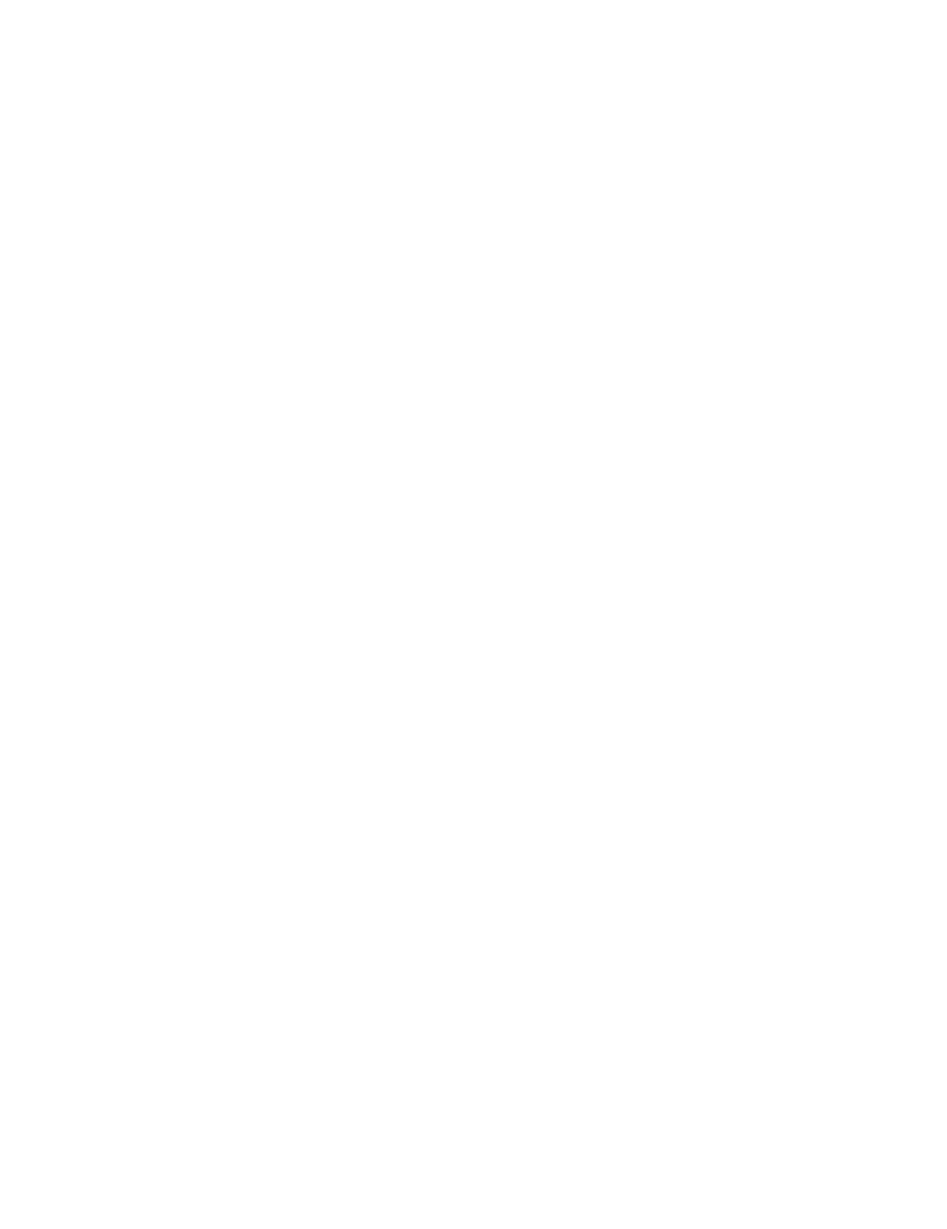
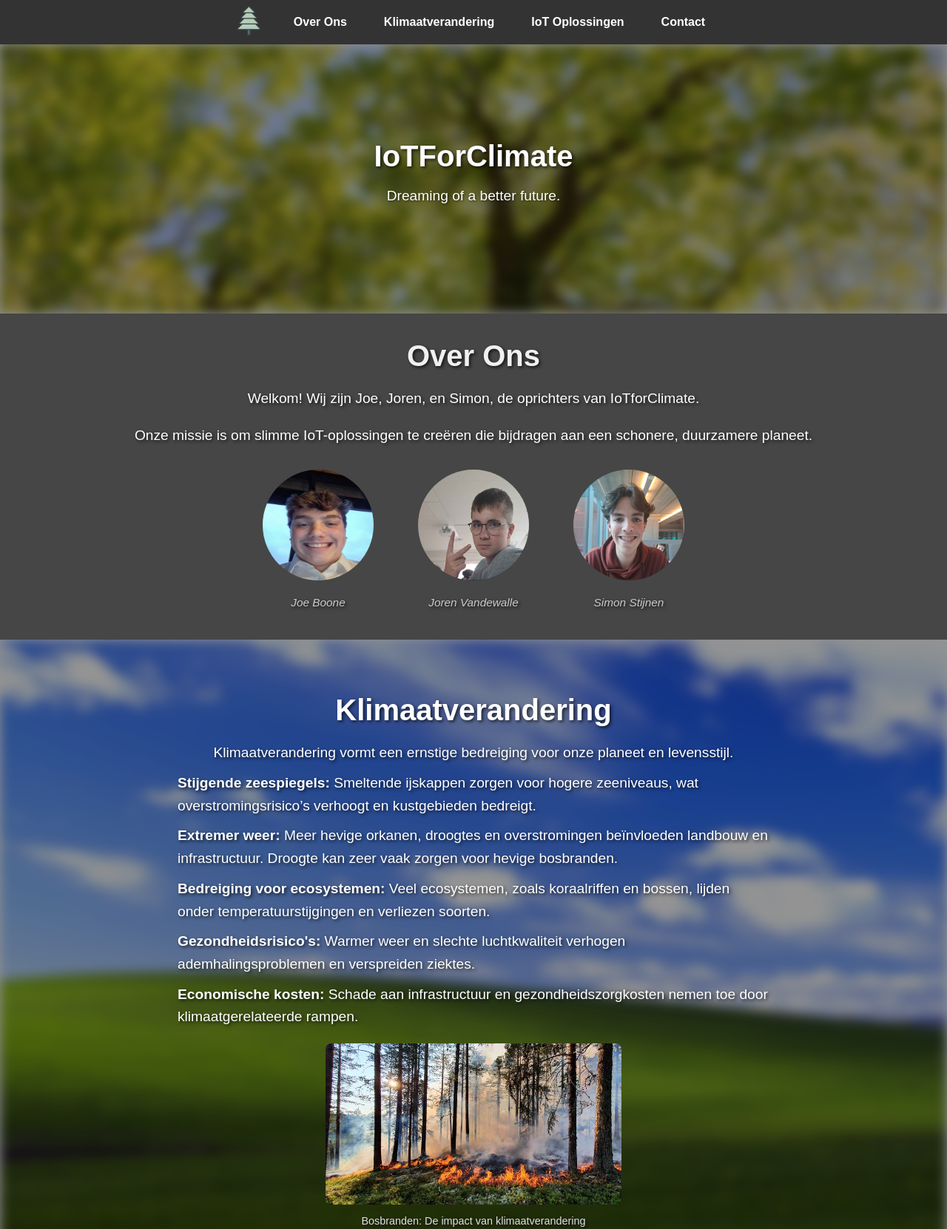
Before and after one commit to vives-brugge-web-essentials-2024-2025/project-1-BanaantjeJowie, a plain HTML site: page index.html in a window 1280 px wide. Shown: the top 1662 px of the page at 74% size. Before the commit the page ends 800 px from the top, so only its background shows below. Drawn offline with Linux system fonts and the light colour scheme.

Commit message:
working on page

```diff
--- a/index.html
+++ b/index.html
@@ -1,13 +1,117 @@
 <!DOCTYPE html>
-<html lang="en">
+<html lang="nl">
 <head>
     <meta charset="UTF-8">
     <meta name="viewport" content="width=device-width, initial-scale=1.0">
-    <title>Document</title>
+    <title>IoTForClimate</title>
+    <link rel="stylesheet" href="./resources/styles/style.css">
 </head>
 <body>
-    <div class="bodydiv">
+    <div>
+        <nav>
+            <ul>
+                <li><div class="logo"><img src="./resources/images/tree-evergreen-svgrepo-com.svg" alt=""></div></li>
+                <li><a href="#over-ons">Over Ons</a></li>
+                <li><a href="#klimaatverandering">Klimaatverandering</a></li>
+                <li><a href="#iot">IoT Oplossingen</a></li>
+                <li><a href="#contact">Contact</a></li>
+            </ul>
+        </nav>
+    </div>
+    <div class="jumbotron">
+        <div class="jumbotron-bg"></div>
+        <div class="jumbotron-overlay"></div>
+        <h1 class="jumbotron-title">IoTForClimate</h1>
+        <p class="jumbotron-subtitle">Dreaming of a better future.</p>
+    </div>
+    <section id="over-ons">
+        <div class="container">
+            <h2>Over Ons</h2>
+            <p>Welkom! Wij zijn Joe, Joren, en Simon, de oprichters van IoTforClimate.</p>
+            <p>Onze missie is om slimme IoT-oplossingen te creëren die bijdragen aan een schonere, duurzamere planeet.</p>
+            <div class="founders">
+                <div class="founder">
+                    <img src="./resources/images/Joe.jpg" alt="Afbeelding Oprichter 1">
+                    <p><em>Joe Boone</em></p>
+                </div>
+                <div class="founder">
+                    <img src="./resources/images/Joren.jpg" alt="Afbeelding Oprichter 2">
+                    <p><em>Joren Vandewalle</em></p>
+                </div>
+                <div class="founder">
+                    <img src="./resources/images/Saimon.jpg" alt="Afbeelding Oprichter 3">
+                    <p><em>Simon Stijnen</em></p>
+                </div>
+            </div>
+        </div>
+    </section>
+    <section id="klimaatverandering">
+        <div class="container">
+            <h2>Klimaatverandering</h2>
+            <p>Klimaatverandering vormt een ernstige bedreiging voor onze planeet en levensstijl.</p>
+            <ul>
+                <li><strong>Stijgende zeespiegels:</strong> Smeltende ijskappen zorgen voor hogere zeeniveaus, wat overstromingsrisico’s verhoogt en kustgebieden bedreigt.</li>
+                <li><strong>Extremer weer:</strong> Meer hevige orkanen, droogtes en overstromingen beïnvloeden landbouw en infrastructuur. Droogte kan zeer vaak zorgen voor hevige bosbranden.</li>
+                <li><strong>Bedreiging voor ecosystemen:</strong> Veel ecosystemen, zoals koraalriffen en bossen, lijden onder temperatuurstijgingen en verliezen soorten.</li>
+                <li><strong>Gezondheidsrisico's:</strong> Warmer weer en slechte luchtkwaliteit verhogen ademhalingsproblemen en verspreiden ziektes.</li>
+                <li><strong>Economische kosten:</strong> Schade aan infrastructuur en gezondheidszorgkosten nemen toe door klimaatgerelateerde rampen.</li>
+            </ul>
+            <figure>
+                <img src="/resources/images/burning forest.jpg" alt="Afbeelding klimaatverandering">
+                <figcaption>Bosbranden: De impact van klimaatverandering</figcaption>
+            </figure>
+        </div>
+    </section>
+    <section id="iot">
+        <div class="container">
+            <h2>IoT Oplossingen</h2>
+            <p>Met IoT kunnen we klimaatverandering aanpakken door innovatieve technologieën te gebruiken.</p>
+            <p>Voorbeelden zijn:</p>
+            <ul>
+                <li class="iot-item left">
+                    <div class="image-container">
+                        <img src="/resources/images/thermostaat.png" alt="Slimme thermostaat">
+                    </div>
+                    <span>Slimme thermostaten die energieverbruik optimaliseren</span>
+                </li>
+                <li class="iot-item right">
+                    <div class="image-container">
+                        <img src="/resources/images/irrigatie.png" alt="Automatische irrigatiesystemen">
+                    </div>
+                    <span>Automatische irrigatiesystemen voor efficiënter watergebruik</span>
+                </li>
+                <li class="iot-item left">
+                    <div class="image-container">
+                        <img src="/resources/images/stad.png" alt="Luchtkwaliteitsmonitoring">
+                    </div>
+                    <span>Luchtkwaliteitsmonitoring in grote steden</span>
+                </li>
+            </ul>
+        </div>
+    </section>
 
-    </div>
+    <section id="contact">
+        <div class="container">
+            <h2>Contact</h2>
+            <p>Neem gerust contact met ons op voor meer informatie.</p>
+            <form action="verwerk_contact.php" method="POST">
+                <label for="naam">Naam:</label>
+                <input type="text" id="naam" name="naam" required>
+
+                <label for="email">E-mail:</label>
+                <input type="email" id="email" name="email" required>
+
+                <label for="bericht">Bericht:</label>
+                <textarea id="bericht" name="bericht" required></textarea>
+
+                <button type="submit">Verstuur</button>
+            </form>
+            <p>Email: info@julliebedrijf.nl | Telefoon: +31 6 12345678</p>
+        </div>
+    </section>
+    <footer>
+        <p>&copy; 2024 Jullie Bedrijfsnaam. Alle rechten voorbehouden.</p>
+    </footer>
+
 </body>
 </html>
--- /dev/null
+++ b/resources/styles/style.css
@@ -0,0 +1,312 @@
+body {
+    margin: 0;
+    font-family: Arial, sans-serif;
+    background-color: #f4f4f4;
+}
+
+/* Logo container */
+.logo {
+    display: flex;
+    align-items: center;
+    margin-right: auto;
+}
+
+/* SVG logo styling */
+.logo img {
+    width: 40px;
+    height: 40px;
+    padding-top: 5%;
+    transition: transform 0.4s ease 0s;
+}
+
+.logo img:hover {
+    transform: rotate(360deg);
+}
+
+nav {
+    width: 100%;
+    background-color: #333;
+    justify-content: center;
+    display: flex;
+    align-items: center;
+    height: 60px;
+}
+
+nav ul {
+    list-style: none;
+    margin: 0;
+    padding: 0;
+    display: flex;
+    justify-content: center;
+}
+
+nav ul li {
+    margin: 0 15px;
+}
+
+nav ul li a {
+    color: white;
+    text-decoration: none;
+    padding: 15px 10px;
+    display: flex;
+    font-weight: bold;
+}
+
+nav ul li a:hover {
+    background-color: #b7afaf;
+    color: #111010;
+    transition: background-color 5 ease-in-out;
+    /*the text smoothly changes size subtly*/
+    transition: font-size 0.3s ease;
+    font-size: 1.3em;
+
+}
+
+.jumbotron {
+    position: relative;
+    display: flex;
+    flex-direction: column;
+    align-items: center;
+    justify-content: center;
+    text-align: center;
+    height: 300px;
+    color: white;
+    overflow: hidden;
+    padding: 2rem;
+}
+
+.jumbotron-bg {
+    content: '';
+    position: absolute;
+    top: 0;
+    left: 0;
+    width: 100%;
+    height: 100%;
+    background: url('/resources/images/bomen.jpg') no-repeat center center;
+    background-size: cover;
+    filter: blur(8px);
+    z-index: -1;
+}
+
+.jumbotron-overlay {
+    content: '';
+    position: absolute;
+    top: 0;
+    left: 0;
+    width: 100%;
+    height: 100%;
+    background: rgba(0, 0, 0, 0.4);
+    z-index: -1;
+}
+
+.jumbotron-title {
+    font-size: 2.5rem;
+    margin: 0;
+    text-shadow: 2px 2px 4px rgba(0, 0, 0, 0.7);
+}
+
+.jumbotron-subtitle {
+    font-size: 1.2rem;
+    text-shadow: 1px 1px 3px rgba(0, 0, 0, 0.6);
+}
+
+@media (max-width: 768px) {
+    .jumbotron {
+        height: 250px;
+        padding: 1.5rem;
+    }
+
+    .jumbotron-title {
+        font-size: 2rem;
+    }
+
+    .jumbotron-subtitle {
+        font-size: 1rem;
+    }
+}
+
+.container {
+    width: 90%;
+    margin: 0 auto;
+}
+
+
+#over-ons {
+    background-color: #464646;
+    color: #fff;
+    padding: 2px;
+    text-align: center;
+    text-shadow: rgba(0, 0, 0, 0.7) 2px 2px 4px;
+}
+
+#over-ons h2 {
+    font-size: 2.5em;
+    margin-bottom: 20px;
+    color: #f0f0f0;
+}
+
+#over-ons p {
+    font-size: 1.2em;
+    line-height: 1.6;
+}
+
+.founders {
+    display: flex;
+    justify-content: center;
+    gap: 60px;
+    margin-top: 30px;
+}
+
+.founder {
+    text-align: center;
+    color: #aaaaaa;
+    font-size: 0.8em;
+    padding-bottom: 20px;
+}
+
+.founder img {
+    width: 150px;
+    height: 150px;
+    border-radius: 50%;
+}
+
+.founder p {
+    font-style: italic;
+    font-size: 0.5em;
+    color: #cbc9c9;
+}
+
+#klimaatverandering {
+    position: relative;
+    color: #fff;
+    padding: 40px 0;
+    text-align: center;
+    overflow: hidden;
+}
+
+#klimaatverandering::before {
+    content: '';
+    position: absolute;
+    top: 0;
+    left: 0;
+    width: 100%;
+    height: 100%;
+    background: url('/resources/images/bliss.png') no-repeat center center;
+    background-size: cover;
+    filter: blur(8px);
+    z-index: -2;
+}
+
+#klimaatverandering::after {
+    content: '';
+    position: absolute;
+    top: 0;
+    left: 0;
+    width: 100%;
+    height: 100%;
+    background: rgba(0, 0, 0, 0.4);
+    z-index: -1;
+}
+
+#klimaatverandering .container {
+    position: relative;
+    z-index: 1;
+    text-shadow: rgba(0, 0, 0, 0.7) 2px 2px 4px;
+}
+
+#klimaatverandering h2 {
+    font-size: 2.5em;
+    margin-bottom: 20px;
+    color: #ffffff;
+}
+
+#klimaatverandering p,
+#klimaatverandering ul {
+    font-size: 1.2em;
+    line-height: 1.6;
+    max-width: 800px;
+    margin: 0 auto;
+}
+
+#klimaatverandering ul {
+    list-style-type: none;
+    padding: 0;
+    text-align: left;
+}
+
+#klimaatverandering li {
+    margin: 10px 0;
+}
+
+#klimaatverandering figure {
+    margin-top: 20px;
+}
+
+#klimaatverandering img {
+    width: 100%;
+    max-width: 400px;
+    border-radius: 8px;
+}
+
+#klimaatverandering figcaption {
+    font-size: 0.9em;
+    color: #e0e0e0;
+    margin-top: 10px;
+}
+
+#iot {
+    background-color: #333;
+    color: #fff;
+    padding: 20px;
+    text-shadow: rgba(0, 0, 0, 0.7) 2px 2px 4px;
+}
+
+.container h2 {
+    text-align: center;
+    margin-bottom: 20px;
+    color: #f1f1f1;
+}
+
+.container p {
+    font-size: 1.2em;
+    line-height: 1.6;
+    text-align: center;
+}
+
+.container span {
+    color: #f1f1f1;
+
+}
+
+.iot-item {
+    display: flex;
+    align-items: center;
+    margin: 10px 0;
+}
+
+.iot-item.left {
+    flex-direction: row;
+    font-size: 1.5em;
+}
+
+.iot-item.right {
+    flex-direction: row-reverse;
+    text-align: right;
+    font-size: 1.5em;
+}
+
+.image-container {
+    width: 200px;
+    height: 150px;
+    margin: 0 15px;
+    overflow: hidden;
+    border-color: #b7afaf;
+    border-width: 5px;
+}
+
+.image-container img {
+    width: 100%;
+    height: auto;
+    box-shadow: #111010 0 0 10px;
+
+}
```
Also changed, not shown: resources/images/Joe.jpg (added), resources/images/Joren.jpg (added), resources/images/Saimon.jpg (added), resources/images/bliss.png (added), resources/images/bomen.jpg (added), resources/images/burning forest.jpg (added), resources/images/irrigatie.png (added), resources/images/stad.png (added), resources/images/thermostaat.png (added), resources/images/tree-evergreen-svgrepo-com.svg (added).
